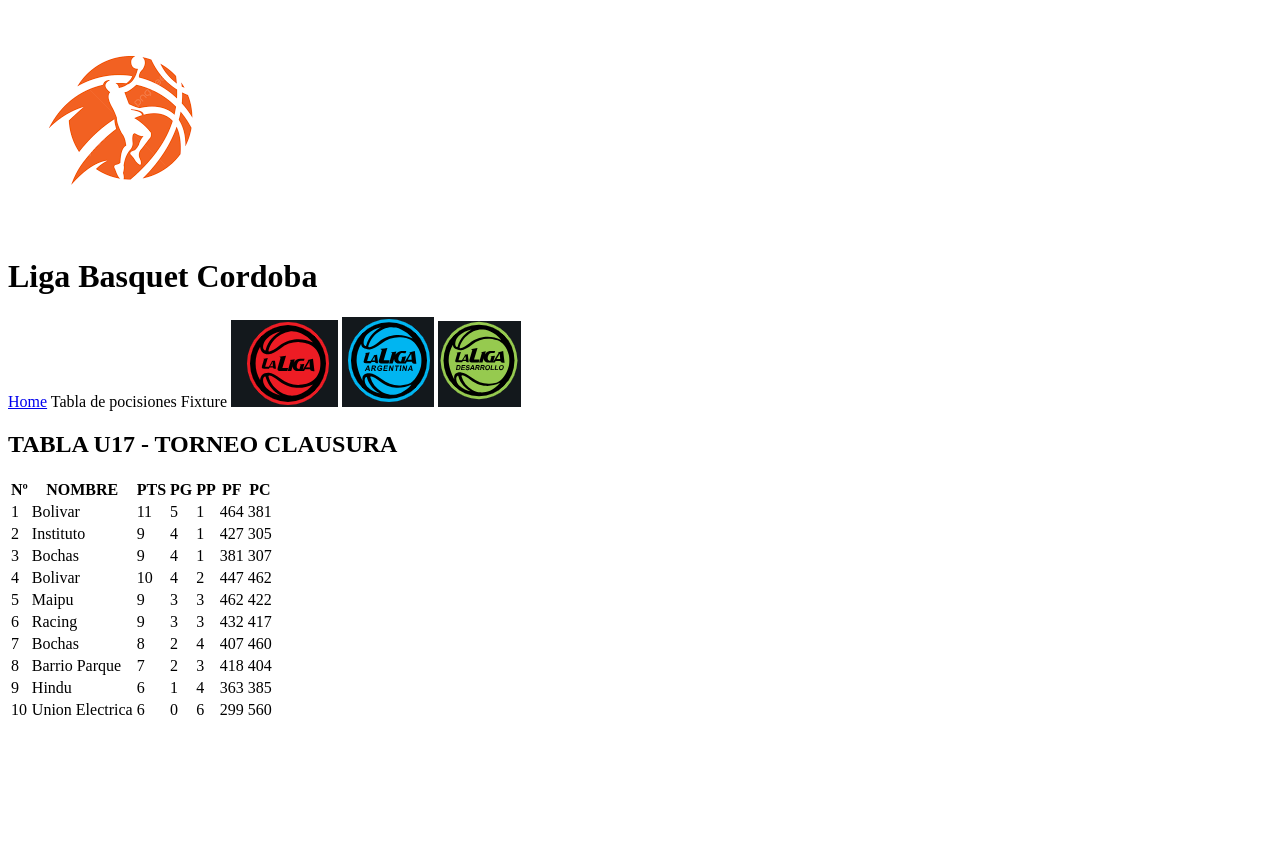
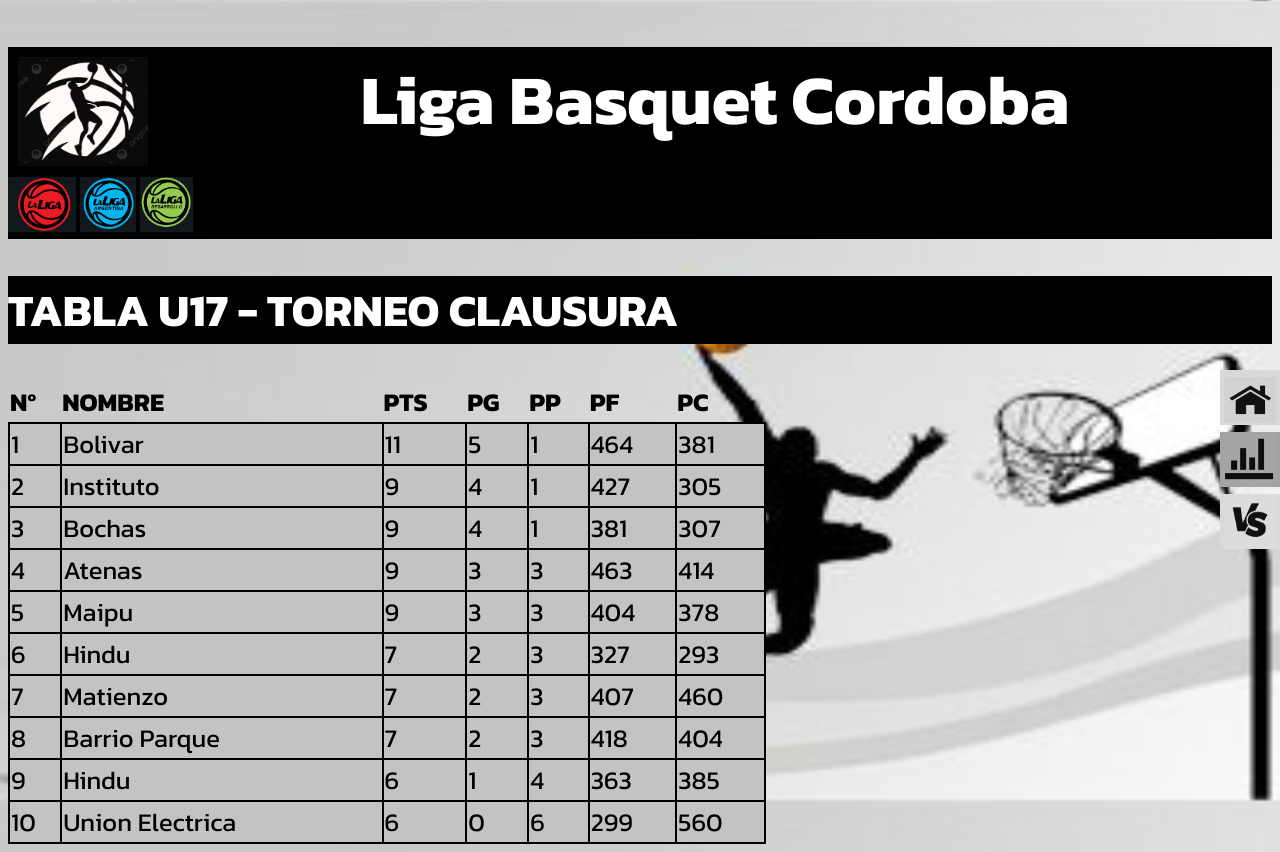
Before and after one commit to nicobulacio/ligadebasquet-cordoba, a plain HTML site: page tabla-posiciones-u17.html in a window 1280 px wide. Before the commit the page ends 800 px from the top, so only its background shows below. Drawn offline with Linux system fonts and the light colour scheme.

Commit message:
se agregaron nuevas cosas. FIXTURE, MODIFICACION DEL CSS

```diff
--- /dev/null
+++ b/estilo.css
@@ -0,0 +1,75 @@
+@import url('https://fonts.googleapis.com/css2?family=Kanit:ital,wght@0,100;0,200;0,300;0,400;0,500;0,600;0,700;0,800;0,900;1,100;1,200;1,300;1,400;1,500;1,600;1,700;1,800;1,900&display=swap');
+
+h1 {
+    font-size: 70px;
+    color: white;
+}
+
+h2 {
+    font-size: 45px;
+    background-color: black;
+    color: white;
+}
+
+body {
+    background-image: url(imagenes/FONDO\ BSKBL.jpg);
+    background-size: 100%;
+    background-attachment: fixed;
+    background-position: 50%;
+
+    font-family: "Kanit", sans-serif;
+    font-size: 17px;
+    color: black
+}
+
+header {
+    background-color: black;
+    text-align: center;
+    height: 130px ;
+}
+
+header img {
+    float: left;
+    width: 130px;
+    margin: 10px;
+}
+
+.noticias img {
+    width: 40%;
+}
+
+nav img {
+    height: 55px;
+}
+
+
+table {
+    width: 60%;
+    text-align: left;
+    font-size: 150%;
+    border-collapse: collapse;
+}
+table td {
+    border:2px solid black
+
+}
+table tbody {
+    background-color: rgb(195, 195, 195);
+}
+
+
+.fixt1 img {
+    width: 65%;
+}
+
+.navegacion {
+    position:fixed;
+    right: 0;
+    top: 370px;
+}
+.navegacion img {
+    width: 60px;
+}
+.navegacion2 {
+    background-color: black;
+}
--- a/tabla-posiciones-u17.html
+++ b/tabla-posiciones-u17.html
@@ -1,28 +1,34 @@
 <!DOCTYPE html>
 <html>
+
 <head>
+    <link href="estilo.css" type="text/css" rel="stylesheet">
     <meta charset="UTF-8">
     <title>Basquet-Cordoba</title>
     <meta name="keywords" content="basquet, liga, posiciones, cordoba, fixture">
     <meta name="description" content="Pagina para ver las pocisiones/fixture/noticias de la liga cordobesa de basquet">
 </head>
+
 <body>
     <header>
-            <img src="imagenes/LOGO BASQUET.png">
+        <img src="imagenes/LOGO BYW.png">
         <h1>Liga Basquet Cordoba</h1>
     </header>
-        <nav>
-            <a href="index.html">Home</a>
-            Tabla de pocisiones
-            Fixture
+    <nav class="navegacion">
+        <a href="index.html"><img src="imagenes/casita.png"></a>
+        <br>
+        <a href="tabla-posiciones-primera.html"><img src="imagenes/stats.png"></a>
+        <br>
+        <a href="fixtureprimera.html"><img src="imagenes/vs.png"></a>
+    </nav>
+    <nav class="navegacion2">
         <a href="tabla-posiciones-primera.html"><img src="imagenes/LIGA ROJA.png"></a>
         <a href="tabla-posiciones-u19.html"><img src="imagenes/LIGA AZUL.png"></a>
         <a href="tabla-posiciones-u17.html"><img src="imagenes/LIGA VERDE.png"></a>
     </nav>
     <main>
         <h2>TABLA U17 - TORNEO CLAUSURA</h2>
-          <div>
-           <table>
+        <table class="tablau17">
             <thead>
                 <tr>
                     <th>
@@ -123,22 +129,22 @@
                         4
                     </td>
                     <td>
-                        Bolivar
+                        Atenas
                     </td>
                     <td>
-                        10
+                        9
                     </td>
                     <td>
-                        4
+                        3
                     </td>
                     <td>
-                        2
+                        3
                     </td>
                     <td>
-                        447
+                        463
                     </td>
                     <td>
-                        462
+                        414
                     </td>
                 </tr>
                 <tr>
@@ -158,10 +164,10 @@
                         3
                     </td>
                     <td>
-                        462
+                        404
                     </td>
                     <td>
-                        422
+                        378
                     </td>
                 </tr>
                 <tr>
@@ -169,22 +175,22 @@
                         6
                     </td>
                     <td>
-                        Racing
+                        Hindu
                     </td>
                     <td>
-                        9
+                        7
+                    </td>
+                    <td>
+                        2
                     </td>
                     <td>
                         3
                     </td>
                     <td>
-                        3
+                        327
                     </td>
                     <td>
-                        432
-                    </td>
-                    <td>
-                        417
+                        293
                     </td>
                 </tr>
                 <tr>
@@ -192,16 +198,16 @@
                         7
                     </td>
                     <td>
-                        Bochas
+                        Matienzo
                     </td>
                     <td>
-                        8
+                        7
                     </td>
                     <td>
                         2
                     </td>
                     <td>
-                        4
+                        3
                     </td>
                     <td>
                         407
@@ -281,7 +287,7 @@
                 </tr>
             </tbody>
         </table>
-        </div>
     </main>
 </body>
+
 </html>
```
Also changed, not shown: fixtureprimera.html (added, +34 -0 lines), fixtureu17.html (added, +34 -0 lines), fixtureu19.html (added, +34 -0 lines), index.html (+22 -10 lines), tabla-posiciones-primera.html (+14 -8 lines), tabla-posiciones-u19.html (+14 -8 lines), imagenes/FIX1.png (added), imagenes/FIX2.png (added), imagenes/FIX3.png (added), imagenes/FONDO BSKBL.jpg (added), imagenes/LOGO BYW.png (added), imagenes/casita gris.png (added), imagenes/casita.png (added), imagenes/stats n.png (added), 3 more files. Lines whose indentation alone changed are shown as unchanged.
